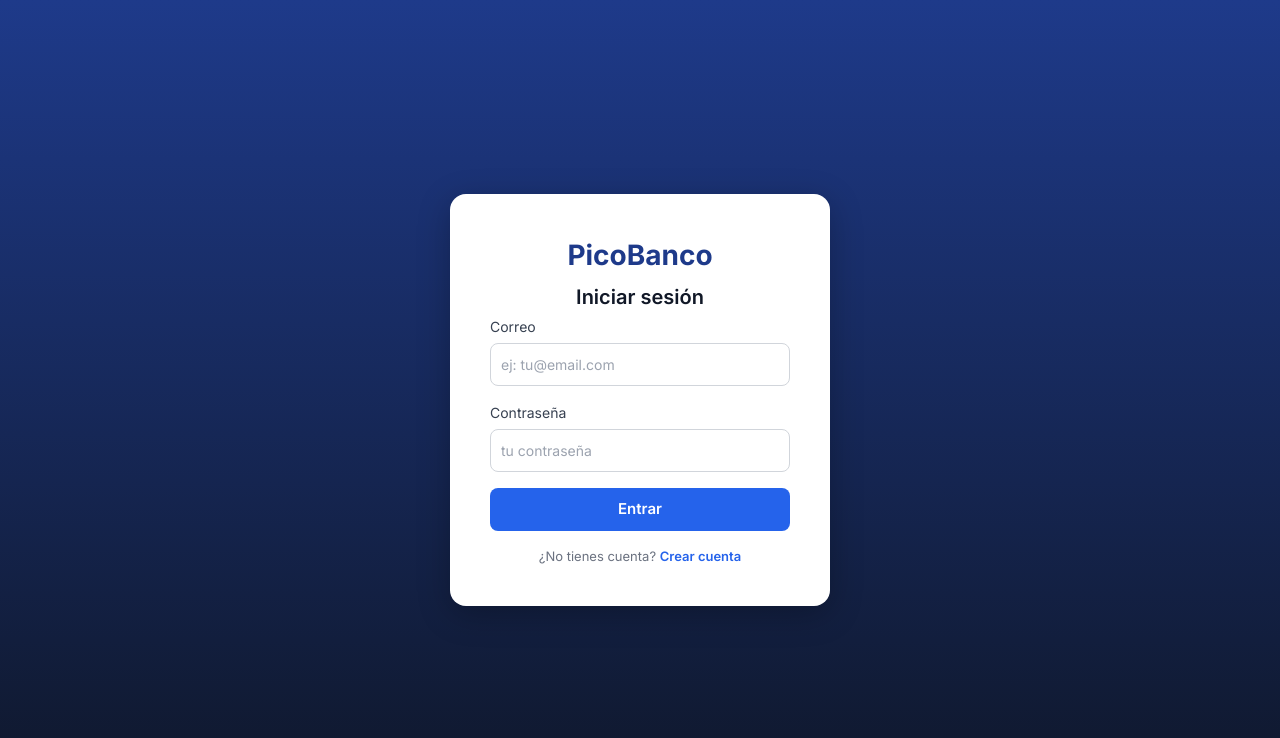
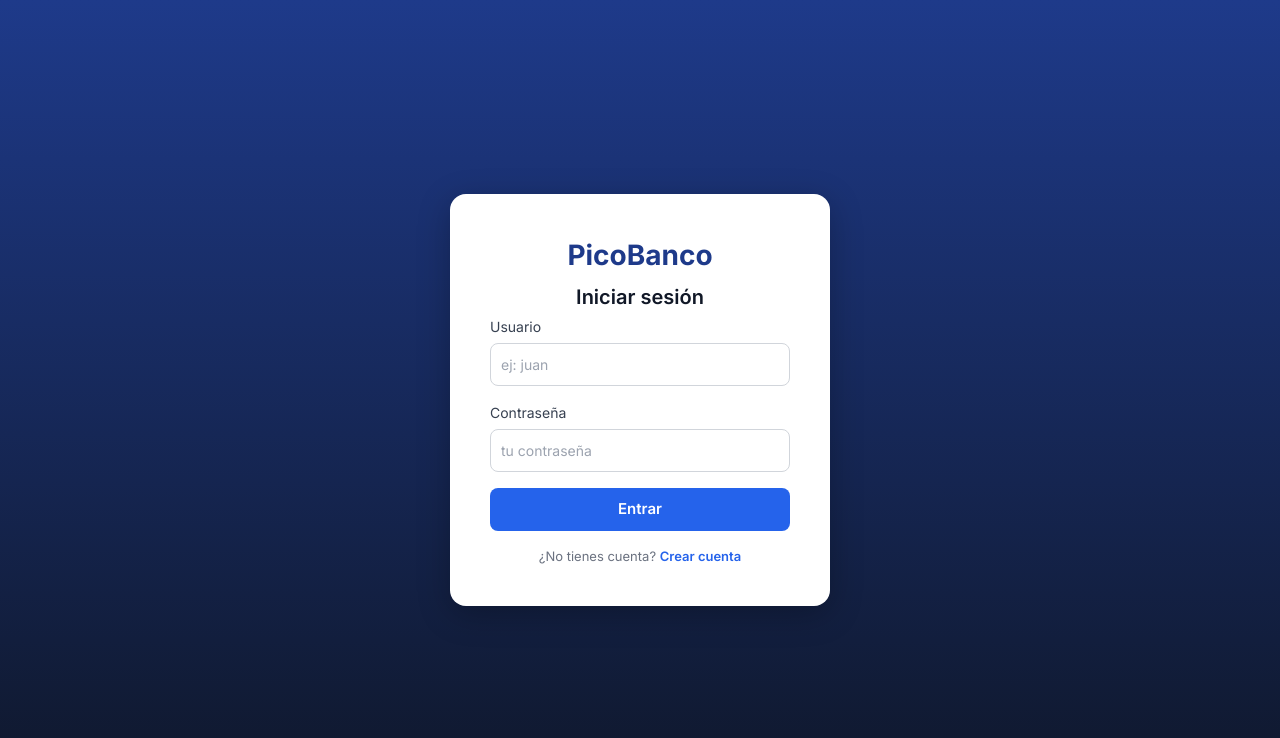
Before and after one commit to JefryM27/pico-banco-frontend, a React (Vite) app: page /login in a window 1280 px wide. Shown: the top 738 px of the page. Built offline with nearby package versions, Linux system fonts and the light colour scheme; no server answers.

Commit message:
fix the login and add the username on home

```diff
--- a/src/pages/login.jsx
+++ b/src/pages/login.jsx
@@ -5,26 +5,41 @@ import "./login.css";
 
 export default function Login() {
   const navigate = useNavigate();
-  const [email, setEmail] = useState("");
+  const [username, setUsername] = useState("");
   const [password, setPassword] = useState("");
   const [loading, setLoading] = useState(false);
   const [error, setError] = useState(null);
 
   async function handleSubmit(e) {
     e.preventDefault();
+    console.log("🔵 Formulario enviado");
     setError(null);
     setLoading(true);
 
     try {
-      const res = await authService.login({ email, password });
+      console.log("🔵 Intentando login con:", { username, password });
+      const res = await authService.login({ username, password });
+      console.log("🔵 Respuesta completa:", res);
+      console.log("🔵 res.data:", res.data);
+      console.log("🔵 res.status:", res.status);
+
       if (res?.status === 200) {
+        console.log("✅ Login exitoso");
+        console.log("📦 LocalStorage token:", localStorage.getItem("token"));
+        console.log("📦 LocalStorage username:", localStorage.getItem("username"));
+        console.log("📦 LocalStorage userId:", localStorage.getItem("userId"));
+        console.log("🚀 Intentando navegar a /home...");
         navigate("/home");
+        console.log("✅ Navigate ejecutado");
       } else {
+        console.log("❌ Status diferente de 200:", res?.status);
         setError("Credenciales incorrectas o error de conexión.");
       }
     } catch (err) {
+      console.error("❌ Error en login:", err);
       setError("Error al iniciar sesión. Inténtalo nuevamente.");
     } finally {
+      console.log("🏁 Finally ejecutado");
       setLoading(false);
     }
   }
@@ -37,12 +52,12 @@ export default function Login() {
 
         <form onSubmit={handleSubmit} className="login-form">
           <label>
-            Correo
+            Usuario
             <input
-              type="email"
-              value={email}
-              onChange={(e) => setEmail(e.target.value)}
-              placeholder="ej: tu@email.com"
+              type="text"
+              value={username}
+              onChange={(e) => setUsername(e.target.value)}
+              placeholder="ej: juan"
               required
             />
           </label>
--- a/src/pages/register.jsx
+++ b/src/pages/register.jsx
@@ -5,8 +5,7 @@ import "./login.css";
 
 export default function Register() {
   const navigate = useNavigate();
-  const [name, setName] = useState("");
-  const [email, setEmail] = useState("");
+  const [username, setUsername] = useState("");
   const [password, setPassword] = useState("");
   const [loading, setLoading] = useState(false);
   const [error, setError] = useState(null);
@@ -19,7 +18,7 @@ export default function Register() {
     setLoading(true);
 
     try {
-      const res = await authService.register({ name, email, password });
+      const res = await authService.register({ username, password });
       if (res?.status === 201 || res?.status === 200) {
         setSuccess(true);
         setTimeout(() => navigate("/login"), 1500);
@@ -44,23 +43,12 @@ export default function Register() {
 
         <form onSubmit={handleSubmit} className="login-form">
           <label>
-            Nombre
+            Usuario
             <input
               type="text"
-              value={name}
-              onChange={(e) => setName(e.target.value)}
-              placeholder="ej: Juan"
-              required
-            />
-          </label>
-
-          <label>
-            Correo
-            <input
-              type="email"
-              value={email}
-              onChange={(e) => setEmail(e.target.value)}
-              placeholder="ej: juan@ejemplo.com"
+              value={username}
+              onChange={(e) => setUsername(e.target.value)}
+              placeholder="ej: juan"
               required
             />
           </label>
@@ -73,6 +61,7 @@ export default function Register() {
               onChange={(e) => setPassword(e.target.value)}
               placeholder="Crea una contraseña"
               required
+              minLength={6}
             />
           </label>
 
--- a/src/services/auth.service.js
+++ b/src/services/auth.service.js
@@ -7,9 +7,11 @@ export async function login(credentials) {
     const res = await axios.post(`${API_URL}/login`, credentials);
     if (res.data?.token) {
       localStorage.setItem("token", res.data.token);
-      localStorage.setItem("username", credentials.username);
+      localStorage.setItem("username", res.data.username); // Del response, no de credentials
       localStorage.setItem("userId", res.data.userId);
-      localStorage.setItem("accountNumber", res.data.accountNumber);
+      if (res.data?.accountNumber) {
+        localStorage.setItem("accountNumber", res.data.accountNumber);
+      }
     }
     return res;
   } catch (err) {
```
